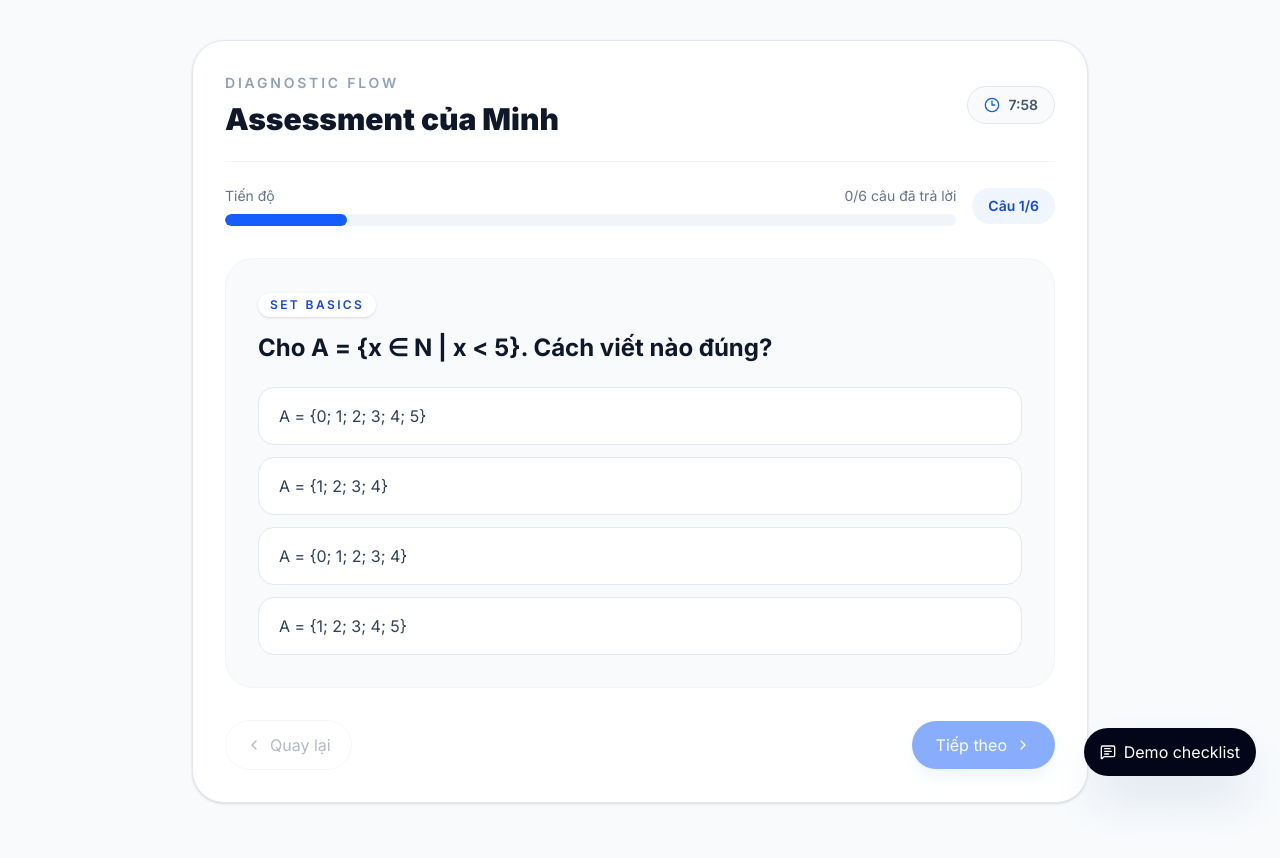
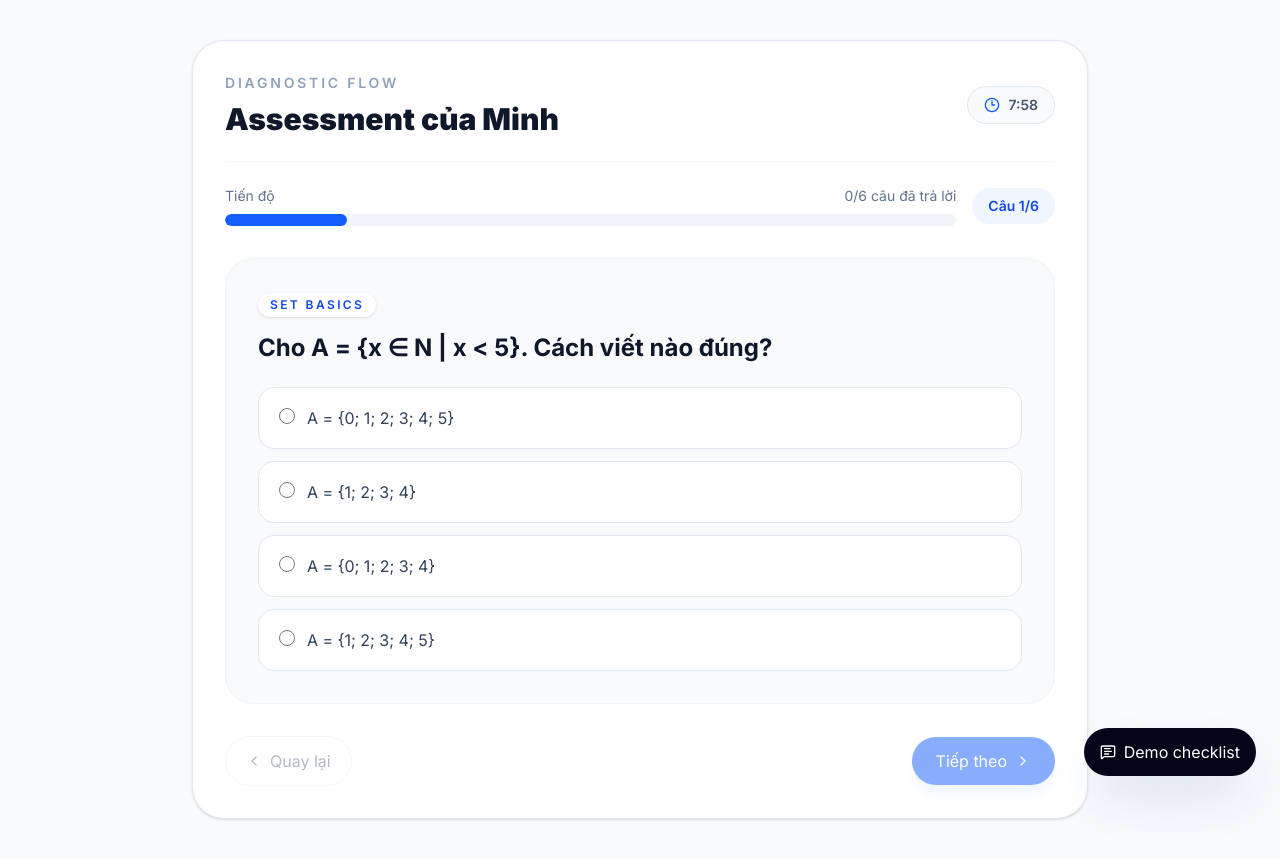
Before and after one commit to duynguyen31241020400-lang/nangluc-ai, a Next.js app: page /assessment in a window 1280 px wide. Both pictures are taken after a click on the button "Bắt đầu assessment". Built offline with nearby package versions, Linux system fonts and the light colour scheme.

Commit message:
Make assessment answers selectable without CSS

```diff
--- a/src/app/assessment/page.tsx
+++ b/src/app/assessment/page.tsx
@@ -172,24 +172,33 @@ export default function AssessmentPage() {
                 {currentQuestion.competencyId.replace("_", " ")}
               </div>
               <h2 className="mt-4 text-2xl font-bold leading-tight text-balance">{currentQuestion.question}</h2>
-              <div className="mt-6 space-y-3">
+              <fieldset className="mt-6 space-y-3">
+                <legend className="sr-only">Chọn một đáp án</legend>
                 {currentQuestion.options.map((option) => {
                   const isActive = answers[currentQuestion.id] === option;
                   return (
-                    <button
-                      key={option}
-                      onClick={() => setAnswers((current) => ({ ...current, [currentQuestion.id]: option }))}
-                      className={`w-full rounded-2xl border px-5 py-4 text-left text-base transition ${
-                        isActive
-                          ? "border-blue-600 bg-blue-50 text-blue-700 shadow-sm"
-                          : "border-slate-200 bg-white text-slate-700 hover:border-blue-200 hover:bg-blue-50/50"
-                      }`}
-                    >
-                      {option}
-                    </button>
+                    <div key={option}>
+                      <label
+                        className={`flex w-full cursor-pointer items-start gap-3 rounded-2xl border px-5 py-4 text-left text-base transition ${
+                          isActive
+                            ? "border-blue-600 bg-blue-50 text-blue-700 shadow-sm"
+                            : "border-slate-200 bg-white text-slate-700 hover:border-blue-200 hover:bg-blue-50/50"
+                        }`}
+                      >
+                        <input
+                          type="radio"
+                          name={currentQuestion.id}
+                          value={option}
+                          checked={isActive}
+                          onChange={() => setAnswers((current) => ({ ...current, [currentQuestion.id]: option }))}
+                          className="mt-1 h-4 w-4 flex-none accent-blue-600"
+                        />
+                        <span className="flex-1 leading-7">{option}</span>
+                      </label>
+                    </div>
                   );
                 })}
-              </div>
+              </fieldset>
             </div>
 
             <div className="mt-8 flex flex-col gap-3 sm:flex-row sm:items-center sm:justify-between">
```
